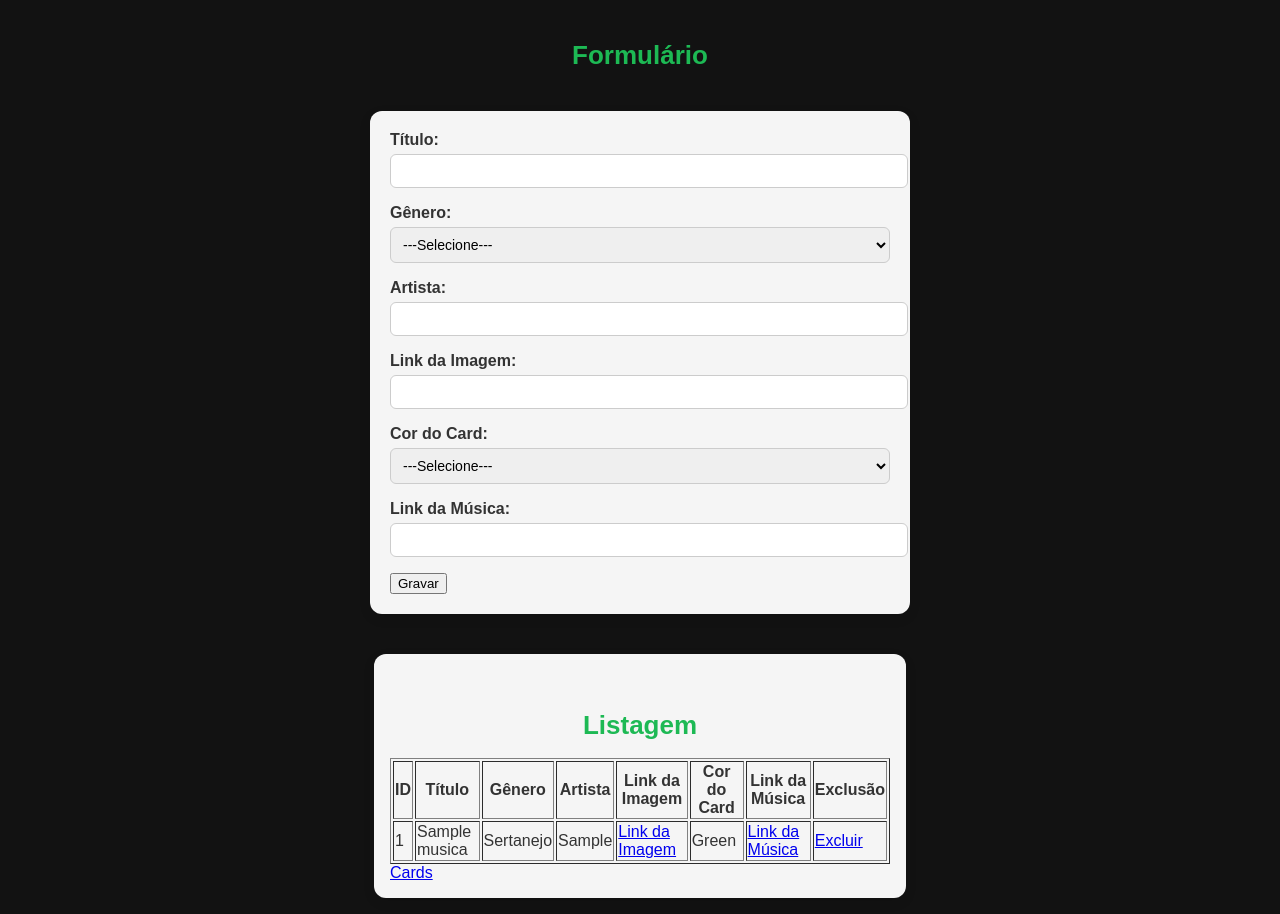
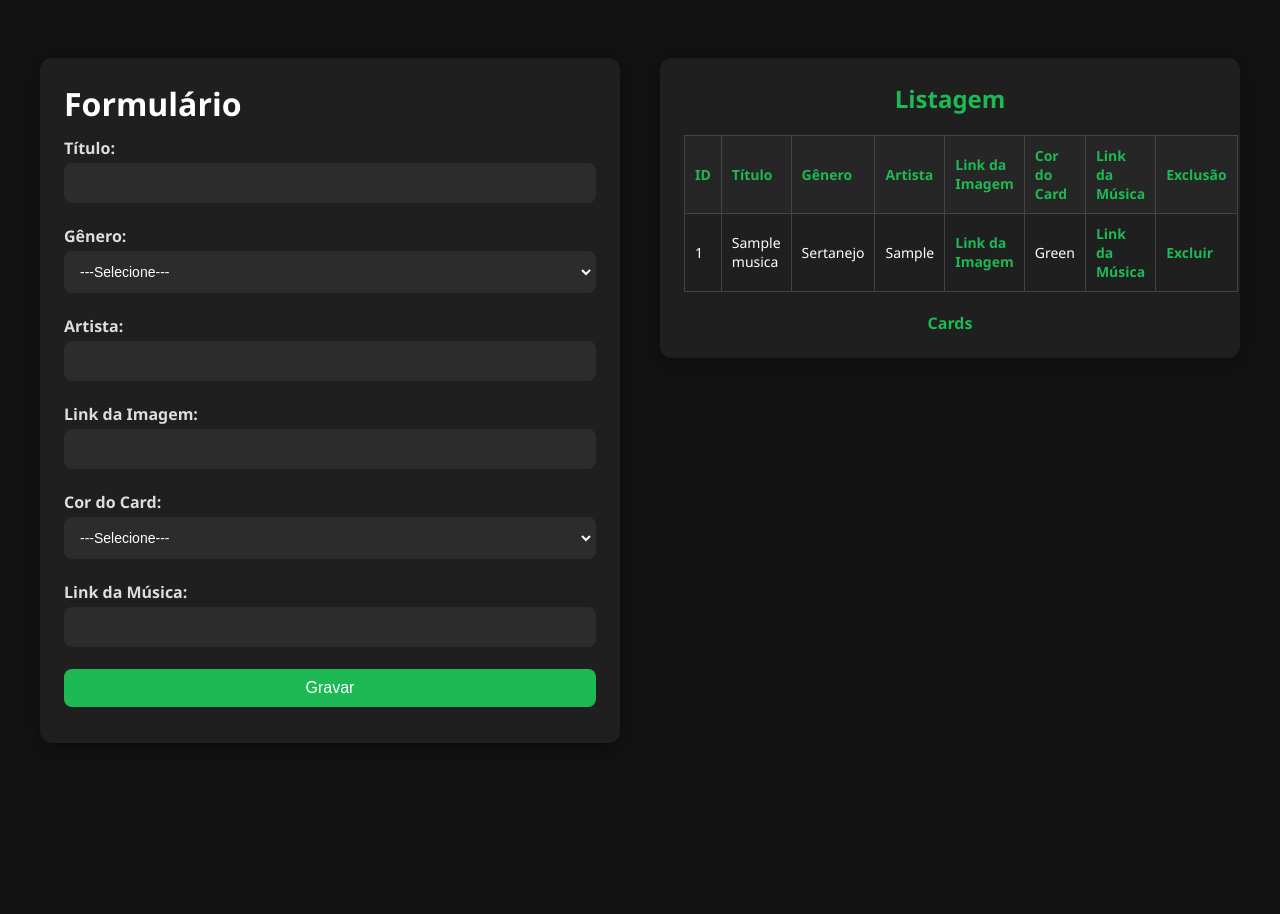
Before and after one commit to SarahElizabeteTDS/TrabalhoLPW-Musica, a PHP site: page / in a window 1280 px wide. After the commit the page ends 743 px from the top, so only its background shows below. Run offline with PHP 8.4, Linux system fonts and the light colour scheme; tables that the repository leaves empty hold one stand-in row (values such as "Sample post").

Commit message:
Update Style.css

```diff
--- a/Style.css
+++ b/Style.css
@@ -1,125 +1,189 @@
-body
-{
-
-    background-color: #121212;
-
+* {
+  margin: 0;
+  padding: 0;
+  box-sizing: border-box;
 }
 
-form
-{
-
-    max-width: 500px;
-    margin: 40px auto;
-    padding: 20px;
-    background-color: #f5f5f5;
-    border-radius: 12px;
-    box-shadow: 0 4px 12px rgba(0, 0, 0, 0.1);
-    color: #333;
-    font-family: Arial, sans-serif;
-
+body {
+  background-color: #121212;
+  font-family: 'Segoe UI', Tahoma, Geneva, Verdana, sans-serif;
+  color: #ffffff;
+  min-height: 100vh;
+  padding: 40px;
+  display: flex;
+  justify-content: center;
+  flex-direction: column;
+  align-items: center;
 }
 
-form label
-{
+.form-e-listagem {
+  display: flex;
+  gap: 40px;
+  width: 100%;
+  max-width: 1300px;
+  align-items: flex-start;
+  justify-content: center;
+}
 
+.form-container {
+  flex: 1;
+  background-color: #1f1f1f;
+  padding: 24px;
+  border-radius: 12px;
+  box-shadow: 0 4px 15px rgba(0, 0, 0, 0.3);
+}
+
+form h1 {
+  color: #1db954;
+  margin-bottom: 20px;
+  font-size: 24px;
+  text-align: center;
+}
+
+form label {
   display: block;
-    margin-bottom: 5px;
+  margin-top: 12px;
+  margin-bottom: 4px;
   font-weight: bold;
-
+  color: #ddd;
 }
 
 form input[type="text"],
 form input[type="url"],
-form input[type="color"],
-form select
-{
-
+form select {
   width: 100%;
-    padding: 8px;
-    margin-bottom: 16px;
-    border: 1px solid #ccc;
-    border-radius: 6px;
+  padding: 10px;
+  border: none;
+  border-radius: 8px;
   font-size: 14px;
-
+  margin-bottom: 10px;
+  background-color: #2c2c2c;
+  color: #fff;
+  border: 2px solid transparent;
+  transition: border 0.2s, background-color 0.2s;
 }
 
-form input[type="submit"]
-{
+form .input-erro,
+form input.input-erro,
+form select.input-erro {
+  border: 2px solid red !important;
+  background-color: #3a1f1f !important;
+  color: white;
+}
 
+.input-erro:focus {
+  outline: 2px solid #ff4d4d;
+  box-shadow: 0 0 4px red;
+}
+
+.mensagem-erro {
+  color: #ff6b6b;
+  font-size: 13px;
+  margin-bottom: 10px;
+}
+
+form button {
   background-color: #1db954;
   color: white;
   border: none;
-    padding: 10px 16px;
-    border-radius: 6px;
-    font-size: 14px;
+  padding: 10px 20px;
+  border-radius: 8px;
   cursor: pointer;
-    transition: background 0.2s ease;
-
+  font-size: 16px;
+  transition: 0.3s;
+  margin-top: 12px;
+  width: 100%;
 }
 
-form input[type="submit"]:hover
-{
-
+form button:hover {
   background-color: #169d44;
-
 }
 
-h1
-{
-
+#divErro {
+  margin-top: 12px;
+  font-size: 14px;
+  color: red;
   text-align: center;
-    margin-top: 40px;
-    color: #1db954; /* verde do Spotify */
-    font-family: Arial, sans-serif;
-    font-size: 26px;
-
 }
 
-.musica-listada
-{
-
-    max-width: 500px;
-    margin: 16px auto;
-    padding: 16px;
-    background-color: #f5f5f5;
+.musica-listada {
+  flex: 1;
+  background-color: #1f1f1f;
+  padding: 24px;
   border-radius: 12px;
-    box-shadow: 0 4px 12px rgba(0, 0, 0, 0.1);
-    font-family: Arial, sans-serif;
-    color: #333;
-
+  box-shadow: 0 4px 15px rgba(0, 0, 0, 0.3);
+  overflow-x: auto;
 }
 
-.musica-listada p
-{
-
-    margin: 6px 0;
-    font-size: 14px;
-
+.musica-listada h1 {
+  color: #1db954;
+  margin-bottom: 20px;
+  font-size: 24px;
+  text-align: center;
 }
 
-.musica-listada strong
-{
-
-    font-weight: bold;
-    color: #000;
-
+table {
+  width: 100%;
+  border-collapse: collapse;
+  color: #fff;
+  font-size: 14px;
 }
 
-/*                 PARTE VISUAL DOS CARDS                 */
-
-body
-{
-
-  background-color: #121212;
-
+table th, table td {
+  padding: 10px;
+  border: 1px solid #444;
+  text-align: left;
 }
 
-.card
-{
+table th {
+  background-color: #262626;
+  color: #1db954;
+}
 
+table a {
+  color: #1db954;
+  text-decoration: none;
+  font-weight: bold;
+}
+
+table a:hover {
+  text-decoration: underline;
+}
+
+.ver-cards {
+  display: block;
+  margin-top: 20px;
+  text-align: center;
+  color: #1db954;
+  text-decoration: none;
+  font-weight: bold;
+}
+
+.ver-cards:hover {
+  text-decoration: underline;
+}
+
+/* CARDS */
+.titulo-cards {
+  text-align: center;
+  font-size: 32px;
+  color: #1db954;
+  margin-bottom: 24px;
+}
+
+.container-cards {
+  display: flex;
+  flex-wrap: wrap;
+  gap: 24px;
+  justify-content: center;
+  padding: 20px;
+  max-width: 1300px;
+}
+
+.card {
   width: 280px;
   background: linear-gradient(145deg, #1e1e1e, #2a2a2a);
-  border-radius: 24px;
+  border-radius: 20px;
   padding: 16px;
   box-shadow: 0 8px 20px rgba(0, 0, 0, 0.4);
   color: #fff;
@@ -127,83 +191,55 @@ body
   display: flex;
   flex-direction: column;
   align-items: center;
-  gap: 12px;
+  gap: 10px;
   transition: transform 0.2s ease, box-shadow 0.2s ease;
-
 }
 
-.card:hover
-{
-
-  transform: scale(1.03);
+.card:hover {
+  transform: scale(1.05);
   box-shadow: 0 12px 24px rgba(0, 0, 0, 0.5);
-
 }
 
-.card img
-{
-
+.card img {
   width: 100%;
-  height: auto;
-  border-radius: 16px;
+  height: 160px;
+  border-radius: 12px;
   object-fit: cover;
-
+  box-shadow: 0 4px 12px rgba(0, 0, 0, 0.3);
 }
 
-.card h2
-{
-
+.card h2 {
   font-size: 18px;
   font-weight: 600;
   margin: 0;
   text-align: center;
-
 }
 
-.card p
-{
-
+.card p {
   font-size: 14px;
-  color: #aaa;
+  color: #ccc;
   text-align: center;
-
+  margin: 0;
 }
 
-.container-cards
-{
-
-  display: flex;
-  flex-wrap: wrap;
-  gap: 20px;
-  justify-content: center;
-  padding: 32px;
-
+.card a {
+  color: #1db954;
+  font-weight: bold;
+  text-decoration: none;
+  margin-top: 8px;
 }
 
-.titulo-cards
-{
-
-  text-align: center;
-  font-size: 28px;
-  color: #1db954; /* verde do Spotify */
-  margin-top: 40px;
-  margin-bottom: 20px;
-  font-family: Arial, sans-serif;
-  letter-spacing: 1px;
-
+.card a:hover {
+  text-decoration: underline;
 }
 
-.input-erro
-{
-    border: 2px solid red !important;
-    background-color: #ffe6e6;
+@media (max-width: 900px) {
+  .form-e-listagem {
+    flex-direction: column;
   }
 
-.mensagem-erro
-{
-    color: red;
-    font-size: 13px;
-    margin-top: -10px;
-    margin-bottom: 12px;
-    font-family: Arial, sans-serif;
+  .container-cards {
+    flex-direction: column;
+    align-items: center;
   }
+}
```
Lines whose indentation alone changed are shown as unchanged.
